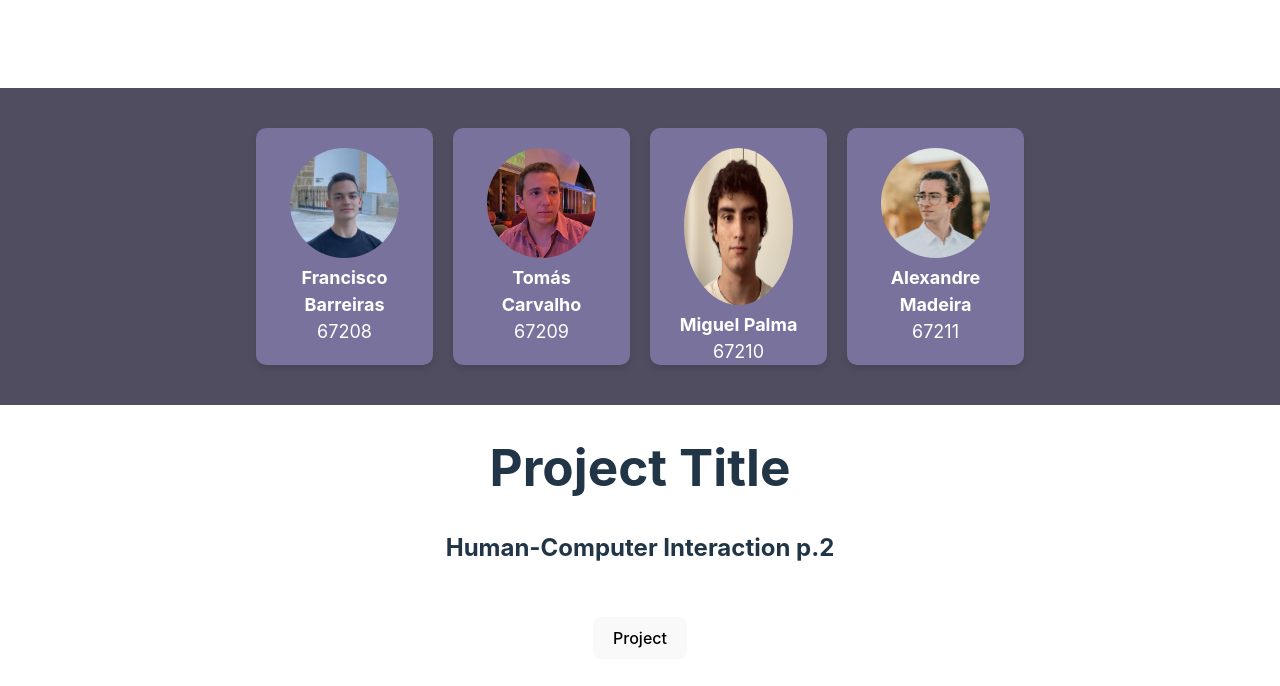
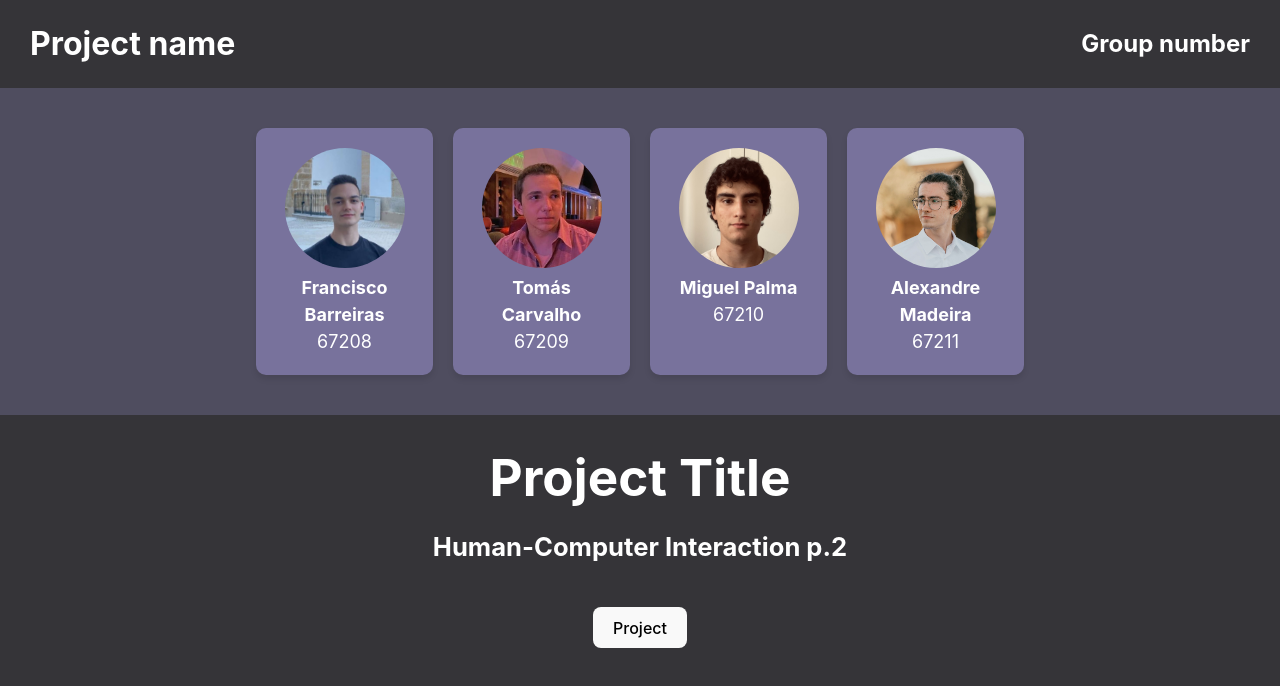
Before and after one commit to tomascarvalho7/ipm-group14-2324, a React (Vite) app in the folder website/: page / in a window 1280 px wide. Shown: the top 686 px of the page. Built offline with nearby package versions, Linux system fonts and the light colour scheme; the HTML template or start-up script is replaced by a standard one.

Commit message:
fixed pictures bug and changed overall page color pallete

```diff
--- a/website/public/styles/App.css
+++ b/website/public/styles/App.css
@@ -9,6 +9,7 @@
 }
 
 .topbar {
+  background-color: #353438;
   display: flex;
   flex-direction: row;
   justify-content: space-between;
--- a/website/public/styles/authors.css
+++ b/website/public/styles/authors.css
@@ -56,8 +56,9 @@
   }
 
   .author-photo {
-    width: 80%; /* Adjust the photo size as needed */
-    height: 80%;
+    width: 120px; /* Adjust the photo size as needed */
+    height: 120px;
+    object-fit: cover;
     border-radius: 50%;
   }
 
--- a/website/public/styles/index.css
+++ b/website/public/styles/index.css
@@ -100,6 +100,13 @@ body {
 h1 {
   font-size: 3.2em;
   line-height: 1.1;
+  color: #ffffff;
+}
+
+h2 {
+  font-size: 1.6em;
+  line-height: 0.55;
+  color: #ffffff;
 }
 
 button {
@@ -124,7 +131,7 @@ button:focus-visible {
 @media (prefers-color-scheme: light) {
   :root {
     color: #213547;
-    background-color: #ffffff;
+    background-color: #353438;
   }
   a:hover {
     color: #747bff;
--- a/website/src/authors.tsx
+++ b/website/src/authors.tsx
@@ -20,8 +20,7 @@ export function AuthorsSection() {
     <div className="authors-section">
       <div className="authors-container">
         {authors.map((author) => (
-          <div className={getClass(author.number.toString())} key={author.number} onClick={() => navigate("/authors/" + author.number, {replace: true})} >
-
+          <div className={getClass(author.number.toString())} key={author.number} onClick={() => handleClick(author.number)} >
             <img src={author.photo} alt={author.name} className="author-photo" />
             <p><b>{author.name}</b></p>
             <p>{author.number}</p>
@@ -30,4 +29,16 @@ export function AuthorsSection() {
       </div>
     </div>
   )
+
+  // auxiliary function to handle the click on an author card
+  function handleClick(authorNumber: number) {
+
+    const desiredPath = "/authors/" + authorNumber;
+
+    if (location.pathname !== desiredPath) {
+      navigate(desiredPath, {replace: true});
+    } else {
+      navigate("/", {replace: true});
+    }
+  }
 }
```
